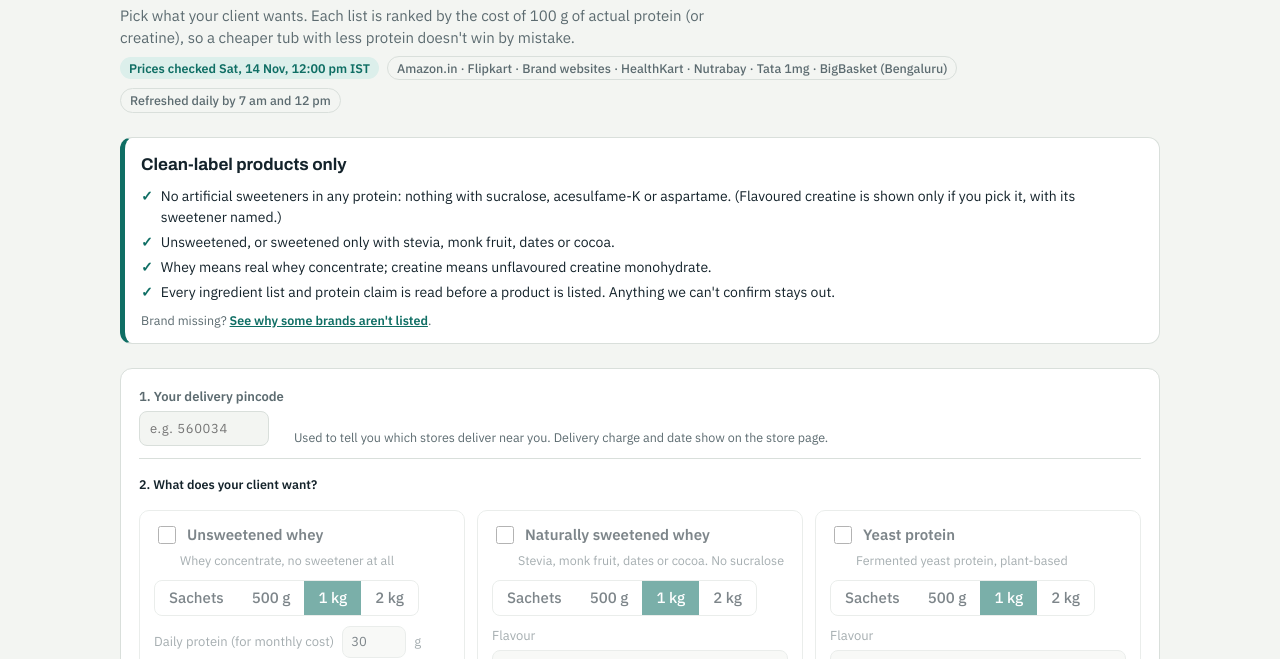
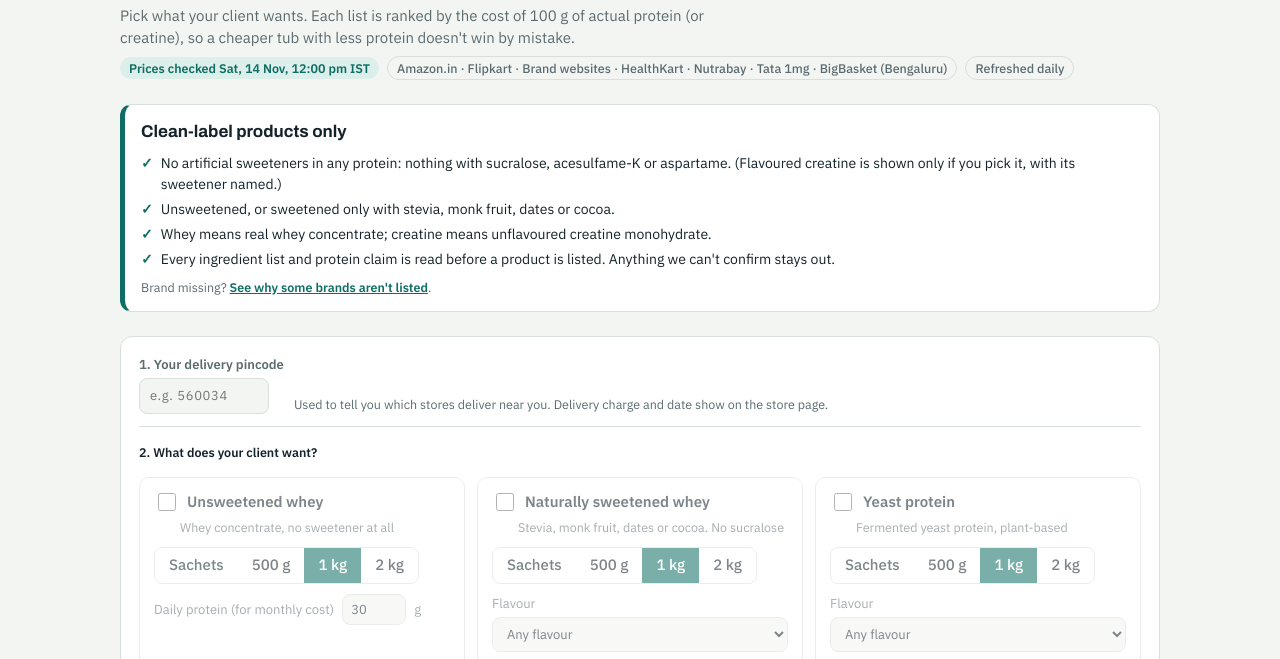
Before and after one commit to suggi-ai/WheyWize, a plain HTML site: page index.html in a window 1280 px wide. Shown: the part 117-776 px from the top of the page. Drawn offline with Linux system fonts and the light colour scheme.

Commit message:
Update index.html

```diff
--- a/index.html
+++ b/index.html
@@ -390,7 +390,7 @@ function renderMeta(){
   document.getElementById("stamp").innerHTML=
     `<span class="chip">Prices checked ${when} IST</span><span class="chip plain">${DATA.stores_checked.map(esc).join(" · ")}</span>`+
     (ageH>30?`<span class="chip warn">These prices are over a day old</span>`:"")+
-    `<span class="chip plain">Refreshed daily by 7 am and 12 pm</span>`;
+    `<span class="chip plain">Refreshed daily</span>`;
   document.getElementById("notes").innerHTML=`
     <details open id="why"><summary>Why some brands aren't listed</summary>
       <p>WheyWize only lists a product when it passes all of these checks:</p>
```
